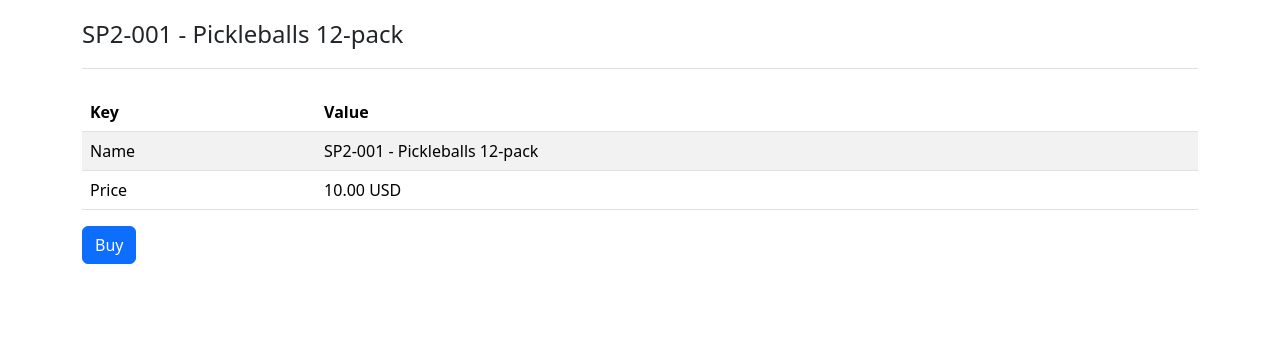
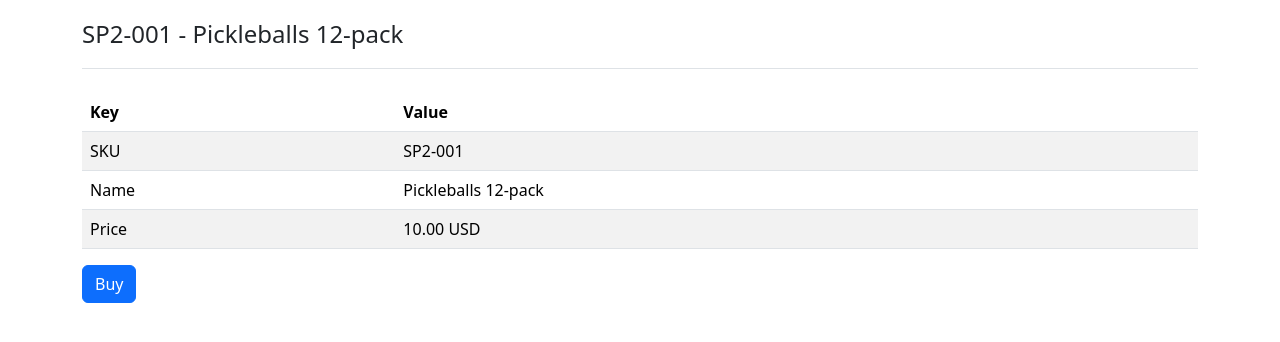
Before and after one commit to dwdii/dwdii.github.io, a Jekyll site: the page ucp/sp2-001/index.html, which Jekyll copies as it is, in a window 1280 px wide. Shown: the top 342 px of the page. Built offline with Jekyll 4.4.1, drawn with Linux system fonts in a browser that asks for light colours.

Commit message:
Update product details in index.html

```diff
--- a/ucp/sp2-001/index.html
+++ b/ucp/sp2-001/index.html
@@ -18,8 +18,12 @@
 				</thead>
 				<tbody id="messageOutput">
 		          <tr>
+		            <td>SKU</td>
+		            <td>SP2-001</td>
+		          </tr>
+		          <tr>
 		            <td>Name</td>
-            <td>SP2-001 - Pickleballs 12-pack</td>
+		            <td>Pickleballs 12-pack</td>
 		          </tr>
 		          <tr>
 		            <td>Price</td>
```
Lines whose indentation alone changed are shown as unchanged.
